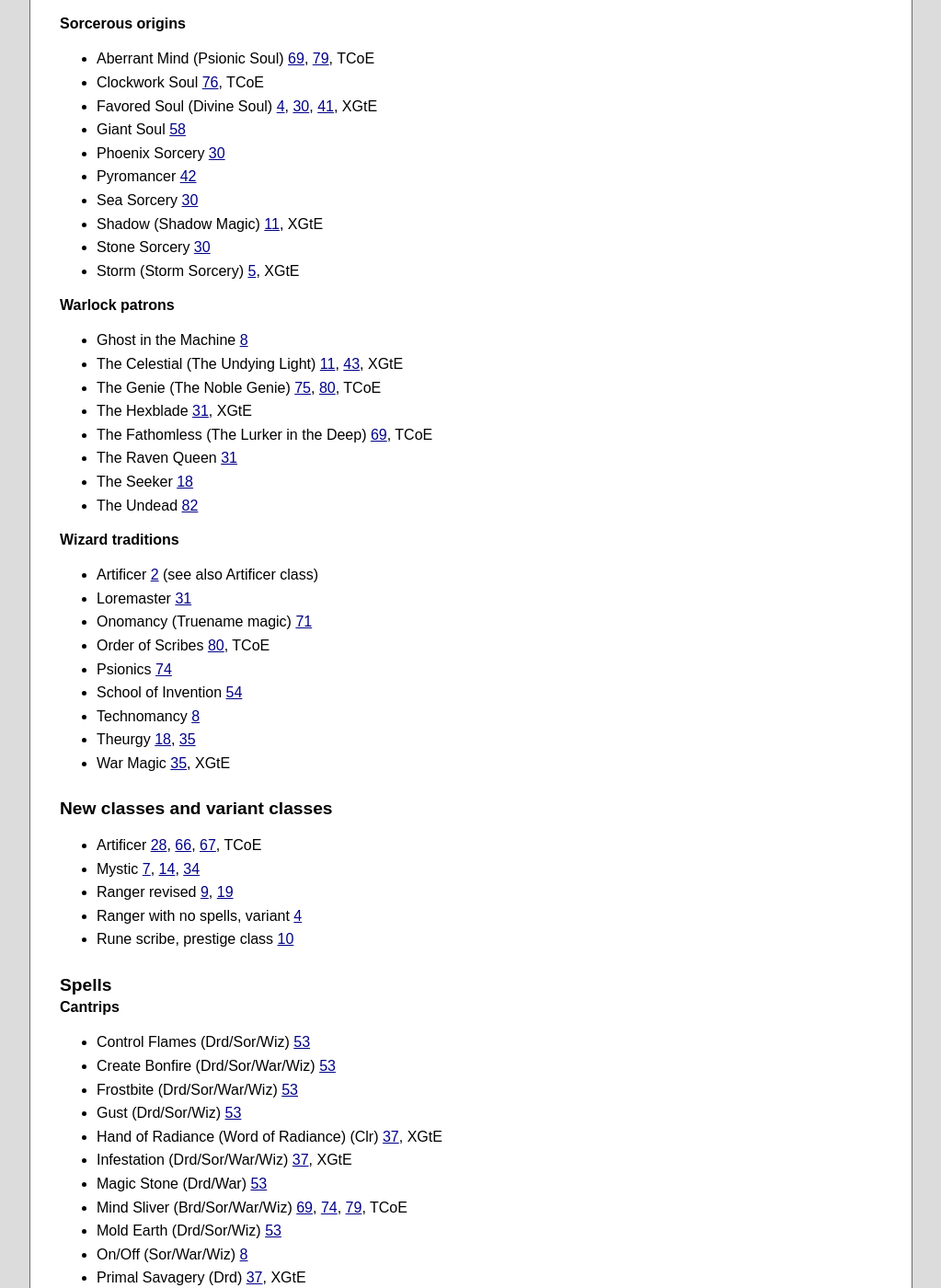
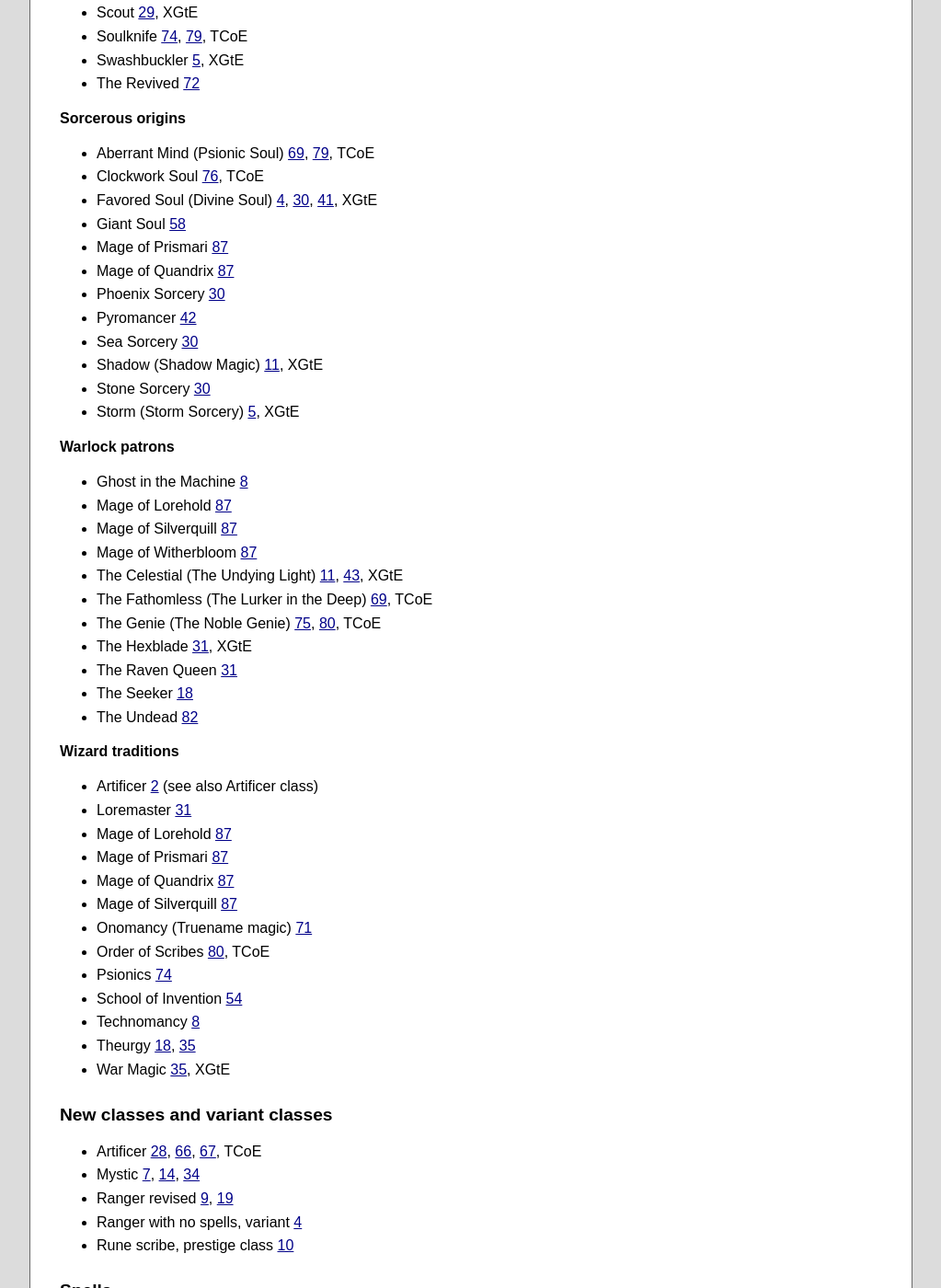
Before and after one commit to orbitalflower/orbitalflower.github.io, a Jekyll site: the page built from _posts/2017-06-21-5e-unearthed-arcana-index.md, in a window 1280 px wide and 1400 px high, scrolled down 5893 px. Shown: the whole window at 92% size, without its empty margins (128-1151 px from the left). Built offline with Jekyll 4.4.1, drawn with Linux system fonts in a browser that asks for light colours; some of the changed text lies outside the part shown.

Commit message:
Unearthed Arcana update

```diff
--- a/_posts/2017-06-21-5e-unearthed-arcana-index.md
+++ b/_posts/2017-06-21-5e-unearthed-arcana-index.md
@@ -42,17 +42,17 @@
 ### For characters of a certain class
 - Artificer [66][], [67][], [77][]
 - Barbarian [21][], [41][], [68][], [73][], [75][]
-- Bard [13][], [22][], [41][], [53][], [70][], [73][], [76][], [78][],[82][]
+- Bard [13][], [22][], [41][], [53][], [70][], [73][], [76][], [78][],[82][], [87][]
 - Cleric [8][], [23][], [37][], [44][], [56][], [71][], [73][], [76][], [78][]
-- Druid [24][], [37][], [43][], [53][], [54][], [71][], [73][], [77][], [78][]
+- Druid [24][], [37][], [43][], [53][], [54][], [71][], [73][], [77][], [78][], [87][]
 - Fighter [5][], [11][], [13][], [15][], [25][], [41][], [43][], [54][], [72][], [73][], [74][], [79][]
 - Monk [26][], [36][], [41][], [68][], [73][], [75][], [83][]
 - Paladin [5][], [8][], [11][], [27][], [36][], [37][], [43][], [70][],[73][], [75][], [78][]
 - Ranger [5][], [11][], [9][], [19][], [29][], [36][], [37][], [53][], [72][], [73][], [77][], [78][], [83][]
 - Rogue [5][], [15][], [72][],[73][], [74][], [79][], [80][]
-- Sorcerer [5][], [8][], [11][], [29][], [30][], [37][], [42][], [41][], [53][], [58][], [69][], [73][], [76][], [78][], [79][]
-- Warlock [8][], [11][], [12][], [18][], [31][], [37][], [43][], [53][], [69][], [73][], [75][], [78][], [80][],[82][]
-- Wizard [2][], [8][], [12][], [18][], [31][], [35][], [37][], [53][], [54][], [69][], [71][], [73][], [74][], [78][], [80][]
+- Sorcerer [5][], [8][], [11][], [29][], [30][], [37][], [42][], [41][], [53][], [58][], [69][], [73][], [76][], [78][], [79][], [87][]
+- Warlock [8][], [11][], [12][], [18][], [31][], [37][], [43][], [53][], [69][], [73][], [75][], [78][], [80][],[82][], [87][]
+- Wizard [2][], [8][], [12][], [18][], [31][], [35][], [37][], [53][], [54][], [69][], [71][], [73][], [74][], [78][], [80][], [87][]
 
 ## Content index by type
 
@@ -166,6 +166,8 @@
 - College of Spirits [82][]
 - College of Swords [13][], [41][], XGtE
 - College of Whispers [22][], XGtE
+- Mage of Lorehold [87][]
+- Mage of Silverquill [87][]
 
 #### Cleric domains
 - Ambition [44][]
@@ -182,11 +184,13 @@
 
 #### Druid circles
 - Circle of Dreams [24][], XGtE
-- Circle of the Shepherd [24][], [43][], XGtE
 - Circle of Spores [54][], TCoE
-- Circle of the Stars [77][], TCoE
 - Circle of Twilight [24][]
 - Circle of Wildfire [71][], TCoE
+- Circle of the Shepherd [24][], [43][], XGtE
+- Circle of the Stars [77][], TCoE
+- Mage of Prismari [87][]
+- Mage of Witherbloom [87][]
 
 #### Fighter archetypes
 - Arcane Archer [25][], [41][], XGtE
@@ -247,6 +251,8 @@
 - Clockwork Soul [76][], TCoE
 - Favored Soul (Divine Soul) [4][], [30][], [41][], XGtE
 - Giant Soul [58][]
+- Mage of Prismari [87][]
+- Mage of Quandrix [87][]
 - Phoenix Sorcery [30][]
 - Pyromancer [42][]
 - Sea Sorcery [30][]
@@ -256,10 +262,13 @@
 
 #### Warlock patrons
 - Ghost in the Machine [8][]
+- Mage of Lorehold [87][]
+- Mage of Silverquill [87][]
+- Mage of Witherbloom [87][]
 - The Celestial (The Undying Light) [11][], [43][], XGtE
+- The Fathomless (The Lurker in the Deep) [69][], TCoE
 - The Genie (The Noble Genie) [75][], [80][], TCoE
 - The Hexblade [31][], XGtE
-- The Fathomless (The Lurker in the Deep) [69][], TCoE
 - The Raven Queen [31][]
 - The Seeker [18][]
 - The Undead [82][]
@@ -267,6 +276,10 @@
 #### Wizard traditions
 - Artificer [2][] (see also Artificer class)
 - Loremaster [31][]
+- Mage of Lorehold [87][]
+- Mage of Prismari [87][]
+- Mage of Quandrix [87][]
+- Mage of Silverquill [87][]
 - Onomancy (Truename magic) [71][]
 - Order of Scribes [80][], TCoE
 - Psionics [74][]
@@ -691,6 +704,7 @@
 84. [Gothic Lineages][84]
 85. [Folk of the Feywild][85]
 86. [Draconic Options][86]
+87. [Mages of Strixhaven][87]
 
 [1]:  https://dnd.wizards.com/articles/features/my-new-d20-modern-campaign "My New d20 Modern Campaign"
 [2]:  https://media.wizards.com/2015/downloads/dnd/UA_Eberron_v1.1.pdf "Eberron"
@@ -778,3 +792,4 @@
 [84]: https://media.wizards.com/2021/dnd/downloads/UA2021_GothicLineages.pdf "Gothic Lineages"
 [85]: https://media.wizards.com/2021/dnd/downloads/UA2021_FeyFolk.pdf "Folk of the Feywild"
 [86]: https://media.wizards.com/2021/downloads/Unearthed-Arcana-2021-Draconic-Options.pdf "Draconic Options"
+[87]: https://media.wizards.com/2021/dnd/downloads/UA2021_06_08_MagesStrixhaven.pdf "Mages of Strixhaven"
```
Also changed, not shown: other parts of _posts/2017-06-21-5e-unearthed-arcana-index.md (+2 -2 lines).
